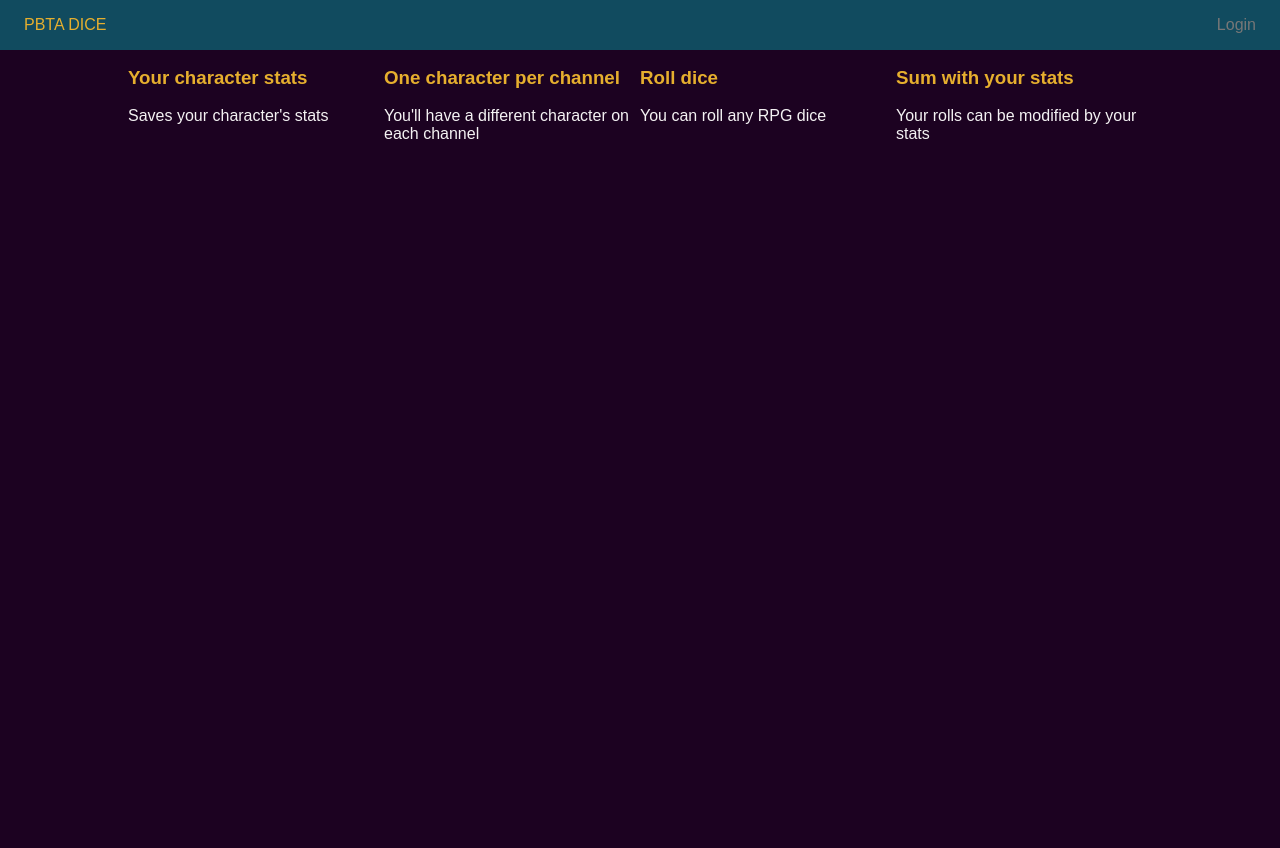
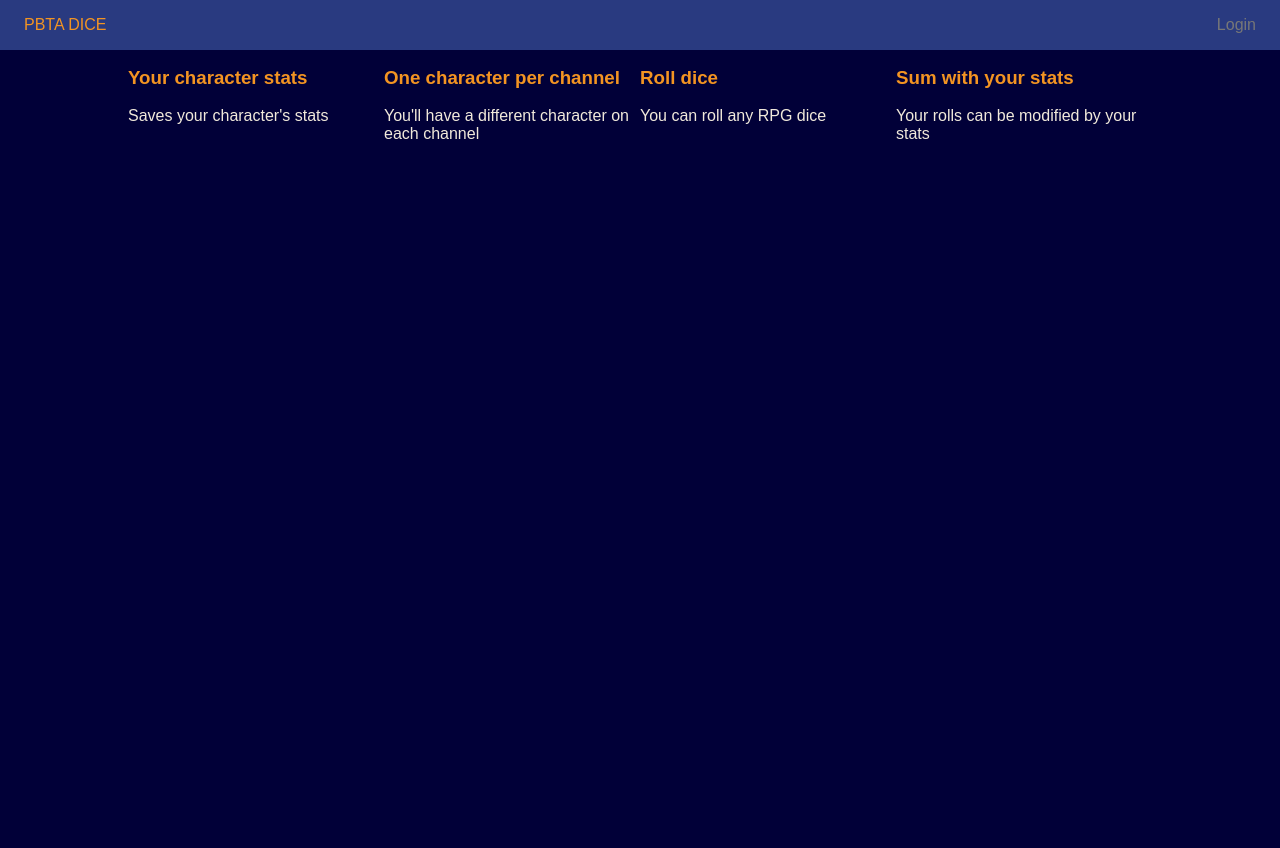
Before and after one commit to xisberto/DungeonWorldDice, a Flask app: page / in a window 1280 px wide. Run offline with Flask 2, Linux system fonts and the light colour scheme; style sheets or scripts are compiled from the project's sources; some libraries are stand-ins or nearby versions.

Commit message:
Trying a new palette

```diff
--- a/static/css/main.scss
+++ b/static/css/main.scss
@@ -1,9 +1,9 @@
 // Colors
-$background: #1C0221;
-$foreground: #F4F2F3;
-$menus: #114B5F;
-$primary: #61988E;
-$secondary: #E6AF2E;
+$background: #010038;
+$foreground: #F1E9DB;
+$menus: #293A80;
+$primary: #537EC5;
+$secondary: #F39422;
 
 html {
   height: 100%;
```
